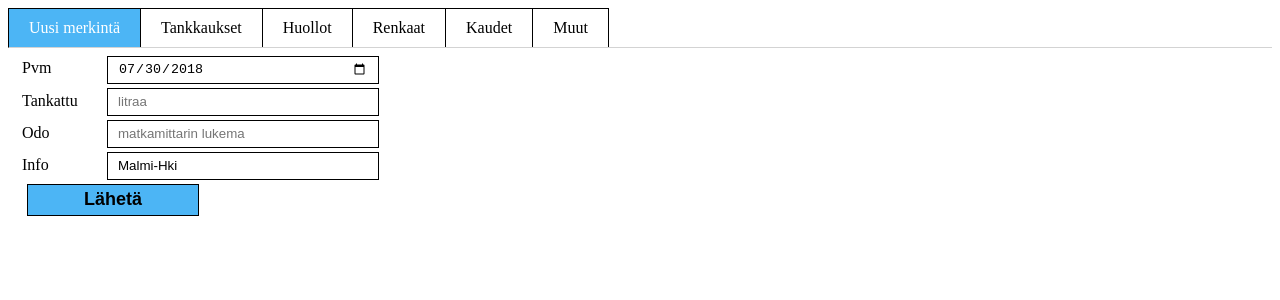
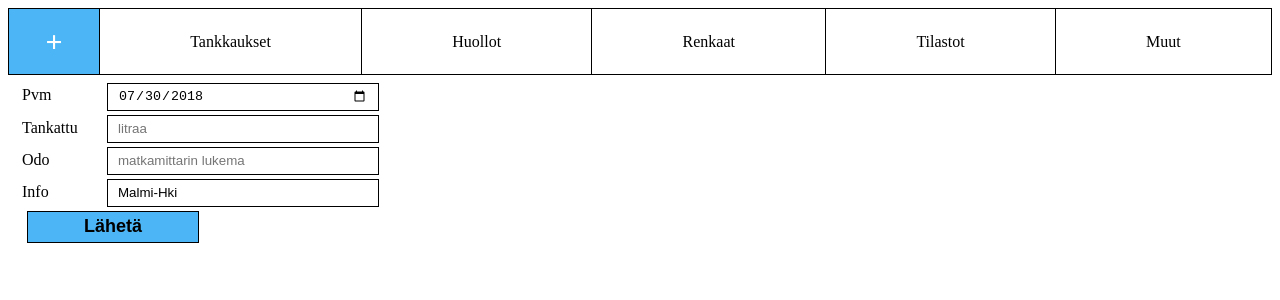
Before and after one commit to tzrissan/mc-event-log, a Vue app: page / in a window 1280 px wide. Shown: the top 300 px of the page. Built offline with nearby package versions, Linux system fonts and the light colour scheme.

Commit message:
Fixed layout for smaller screens

```diff
--- a/src/App.vue
+++ b/src/App.vue
@@ -2,9 +2,9 @@
     <div id="app">
 
         <div class="tabs">
-            <div class="tab"
+            <div class="tab add-new"
                  v-bind:class="{ active: selectedTab === 'NewEvent'}"
-                 @click="selectedTab='NewEvent'">Uusi merkintä</div>
+                 @click="selectedTab='NewEvent'">+</div>
             <div class="tab"
                  v-bind:class="{ active: selectedTab === 'GasLog'}"
                  @click="selectedTab='GasLog'">Tankkaukset</div>
@@ -15,8 +15,8 @@
                  v-bind:class="{ active: selectedTab === 'Tyres'}"
                  @click="selectedTab='Tyres'">Renkaat</div>
             <div class="tab"
-                 v-bind:class="{ active: selectedTab === 'Seasons'}"
-                 @click="selectedTab='Seasons'">Kaudet</div>
+                 v-bind:class="{ active: selectedTab === 'Stats'}"
+                 @click="selectedTab='Stats'">Tilastot</div>
             <div class="tab"
                  v-bind:class="{ active: selectedTab === 'Misc'}"
                  @click="selectedTab='Misc'">Muut</div>
@@ -26,6 +26,7 @@
             <GasLog v-if="selectedTab==='GasLog'"/>
             <Tyres v-if="selectedTab==='Tyres'"/>
             <Maintenance v-if="selectedTab==='Maintenance'"/>
+            <Stats v-if="selectedTab==='Stats'"/>
             <Misc v-if="selectedTab==='Misc'"/>
         </div>
     </div>
@@ -37,6 +38,8 @@
     import Tyres from './components/Tyres'
     import Maintenance from './components/Maintenance'
     import Misc from './components/Misc'
+    import Stats from './components/Stats'
+
 
     export default {
         name: 'app',
@@ -45,6 +48,7 @@
             GasLog,
             Tyres,
             Maintenance,
+            Stats,
             Misc
         },
         data: () => ({selectedTab: 'NewEvent'})
@@ -53,23 +57,41 @@
 
 <style scoped>
     div.tabs {
-        padding: 0;
-        border-bottom: 1px solid lightgray;
-        border-left: 1px solid black;
+        display: grid;
+        grid-template-columns: 90px auto auto auto auto auto;
+        grid-row-gap: 1px;
+        grid-column-gap: 1px;
+        background-color: black;
+        border: 1px solid black;
+    }
+
+    @media (max-width: 600px) {
+        div.tabs {
+            grid-template-columns: auto auto auto;
+        }
     }
 
     div.tabs .tab {
-        display: inline-block;
-        border: 1px solid black;
-        border-bottom: none;
-        border-left: none;
+        #display: inline;
+        border: none;
         padding: 10px 20px;
         margin: 0;
+        vertical-align: center;
+        text-align: center;
+        line-height: 45px;
+        background-color: white;
+    }
+
+    .add-new {
+        color: #B3C100;
+        font-size: 30px;
+        font-weight: bolder;
+        padding: 0 20px;
     }
 
     .active {
         color: white;
-        background-color: #4CB5F5;
+        background-color: #4CB5F5 !important;
     }
 
     .blueSky {
--- /dev/null
+++ b/src/components/Stats.vue
@@ -0,0 +1,15 @@
+<template>
+    <div>STATS!!! FTW!</div>
+</template>
+
+<script>
+
+    export default {
+        name: 'Stats'
+    }
+
+</script>
+
+<style scoped>
+
+</style>
```
